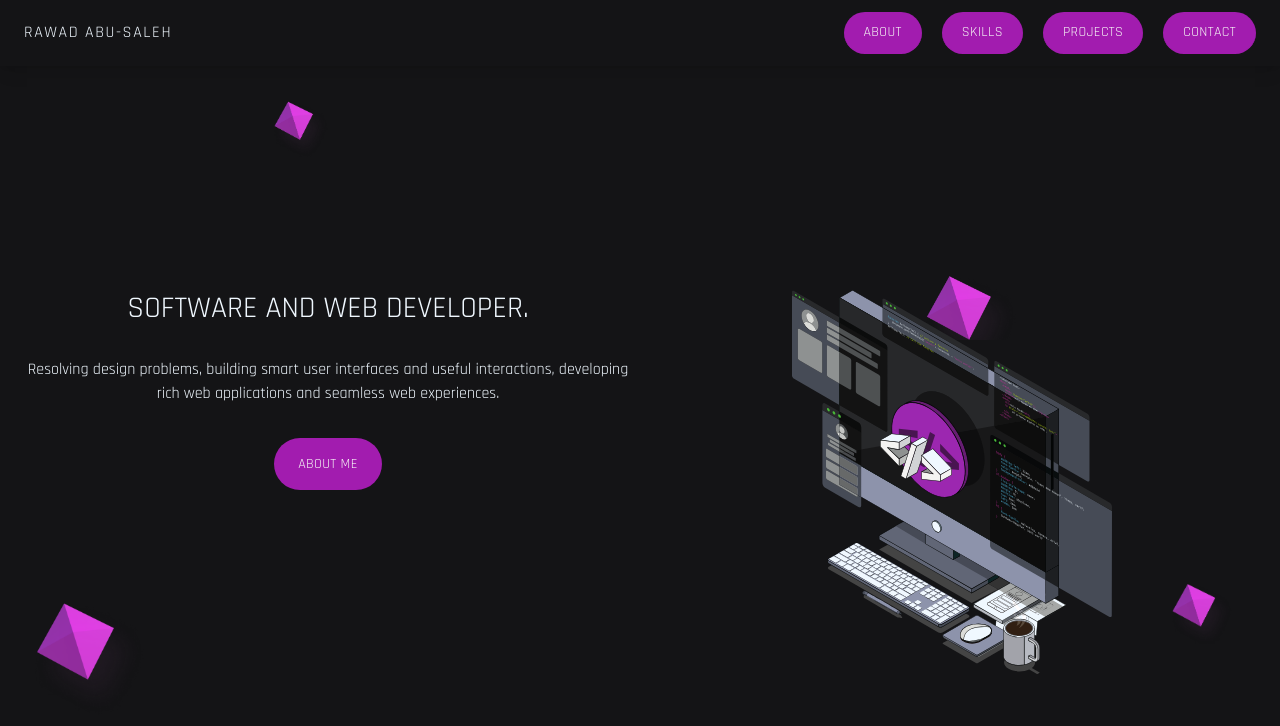
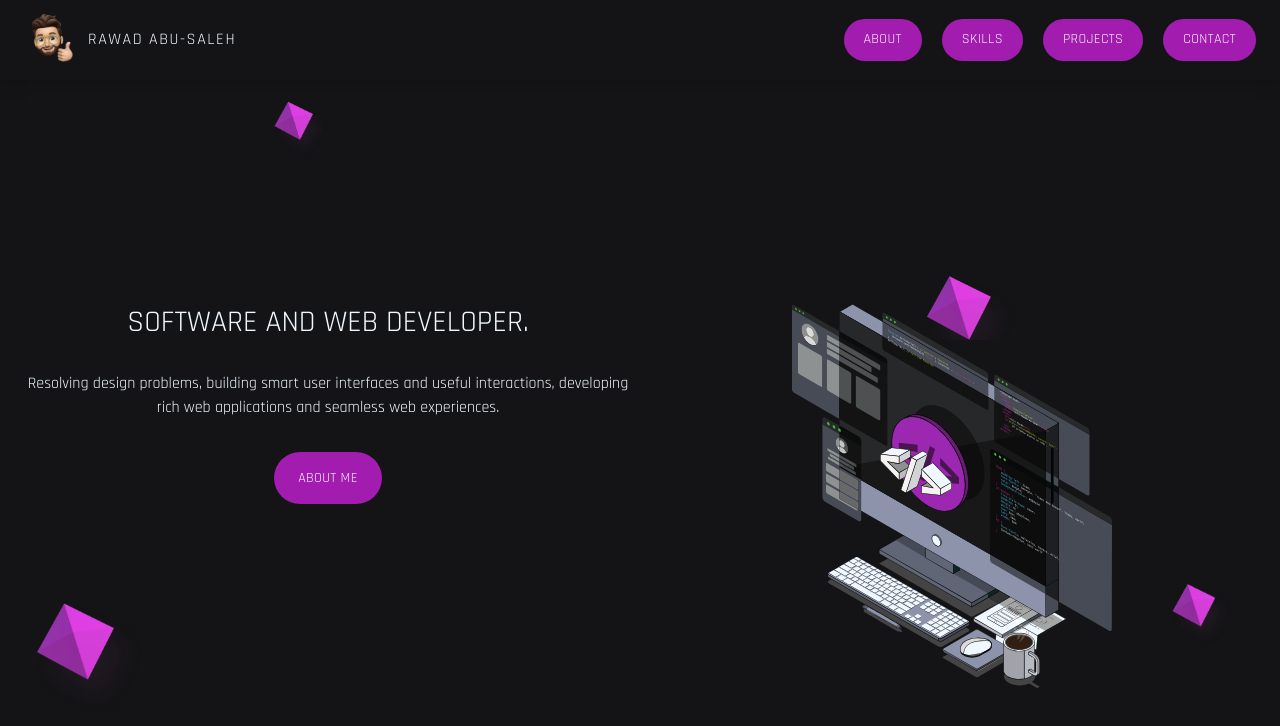
Before and after one commit to rawadabu/portfolio-rawad, a React (Vite) app in the folder portfolio/: page / in a window 1280 px wide. Shown: the top 726 px of the page. Built offline with nearby package versions, Linux system fonts and the light colour scheme.

Commit message:
Added logo 💥

```diff
--- a/portfolio/src/ui/Header.jsx
+++ b/portfolio/src/ui/Header.jsx
@@ -1,12 +1,20 @@
 import { Link } from "react-router-dom";
 import Button from "./Button";
+import Rawad from "../assets/Rawad.png";
 
 function Header() {
   return (
     <header className="sticky top-0 px-4 py-3 uppercase sm:px-6 shadow-lg font-playpen flex justify-between items-center bg-backGround text-textColor z-10">
-      <Link to="/" className="tracking-widest">
-        Rawad Abu-Saleh
-      </Link>
+      <div className="flex items-center">
+        <img
+          src={Rawad}
+          alt="Logo"
+          className="mr-2 h-14 w-14 hover:animate-bounce"
+        />
+        <Link to="/" className="tracking-widest">
+          Rawad Abu-Saleh
+        </Link>
+      </div>
       <div className="flex justify-end gap-5">
         <Button type="navbar">About</Button>
         <Button type="navbar">Skills</Button>
```
Also changed, not shown: portfolio/src/assets/Rawad.png (added).
